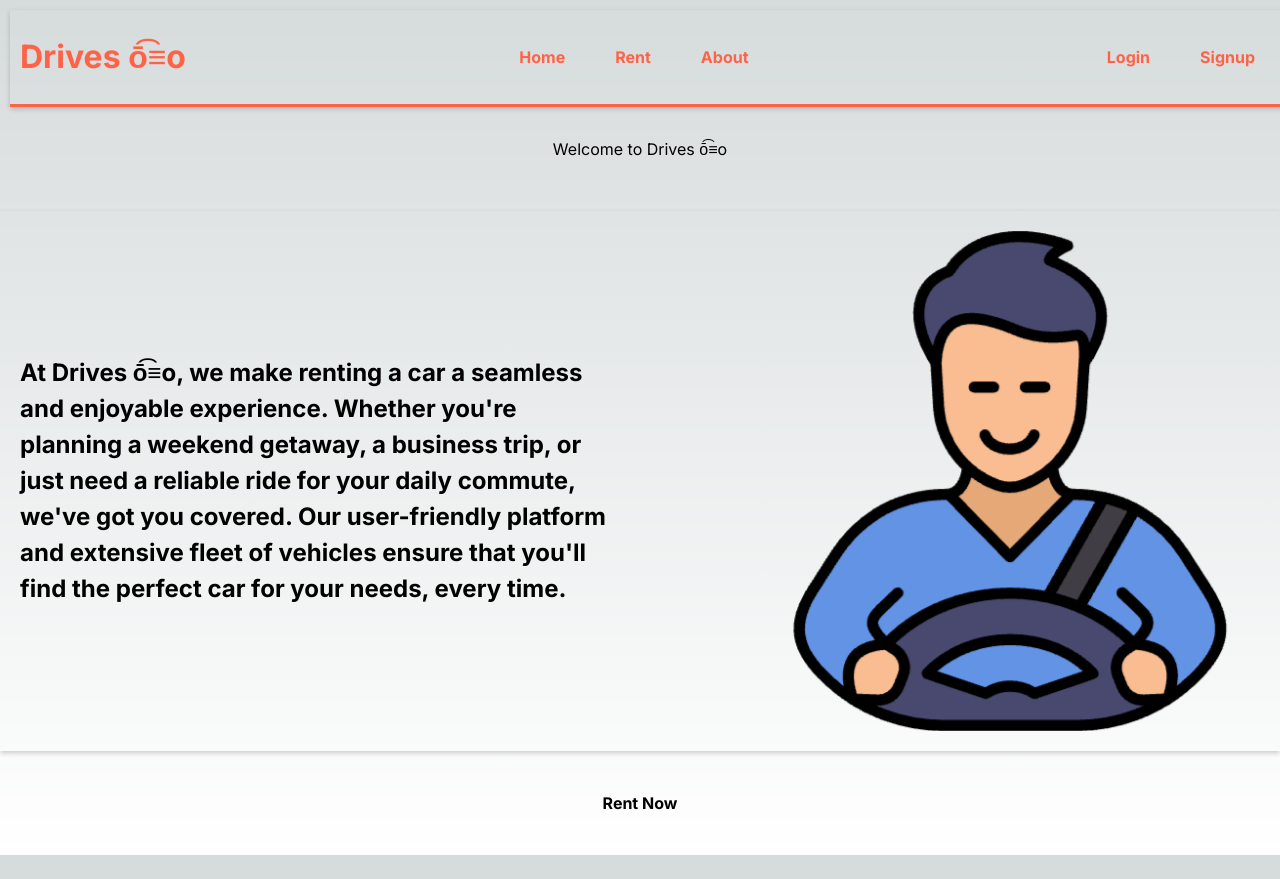
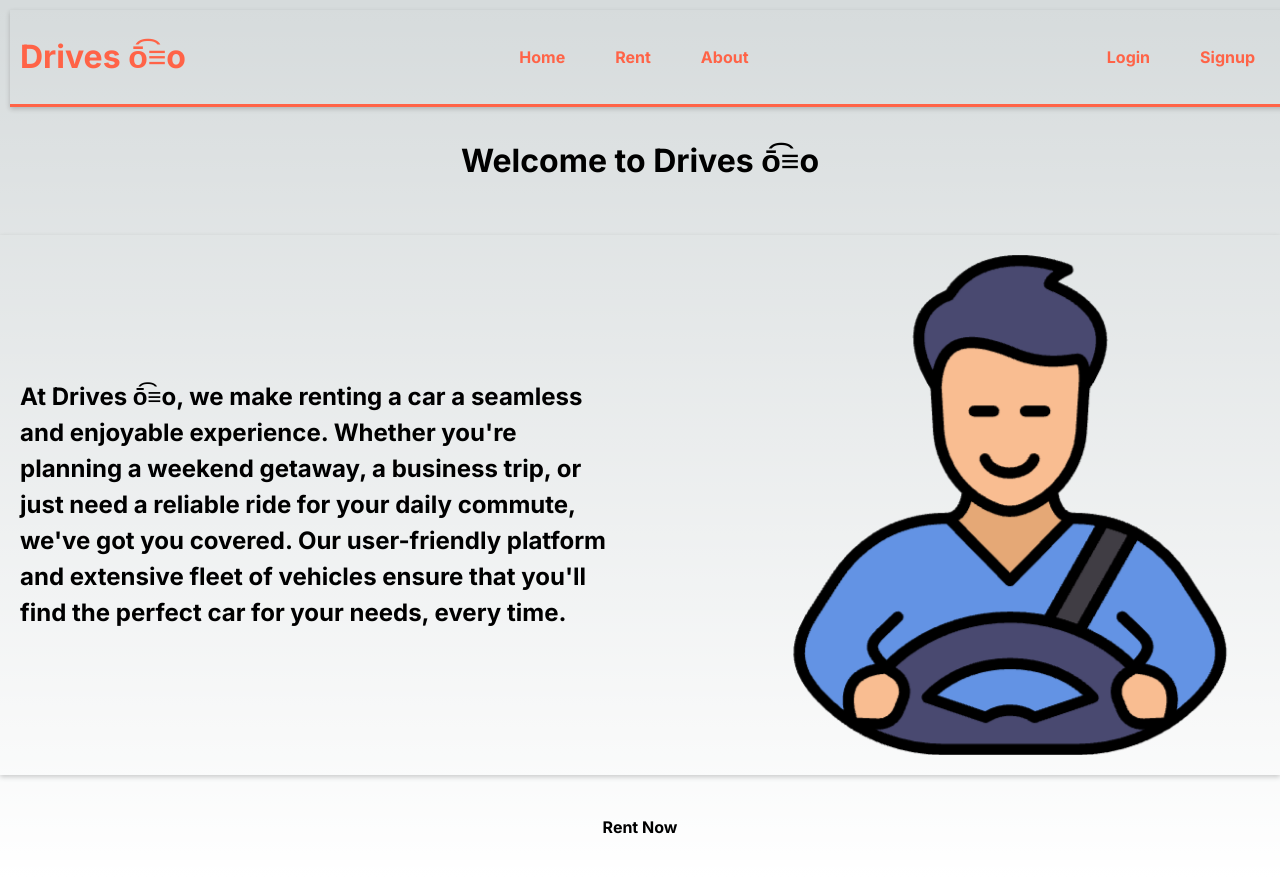
Before and after one commit to Aditya-a404a/drives, a Next.js app: page / in a window 1280 px wide. Before the commit the page ends 855 px from the top, so only its background shows below. Built offline with nearby package versions, Linux system fonts and the light colour scheme; no server answers.

Commit message:
god help

```diff
--- a/src/components/hero.css
+++ b/src/components/hero.css
@@ -18,6 +18,10 @@
     display: flex;
     margin-top: 0 px;
     justify-content: space-around;
+    font-size: 2.0rem;
+    font-weight: bold;
+
+    margin: 0;
 
 }
 
--- a/src/components/navbar.css
+++ b/src/components/navbar.css
@@ -20,7 +20,7 @@
 
 }
 
-.nav-heading {
+.nav-heading{
     font-size: 2.0rem;
     font-weight: bold;
 
```
